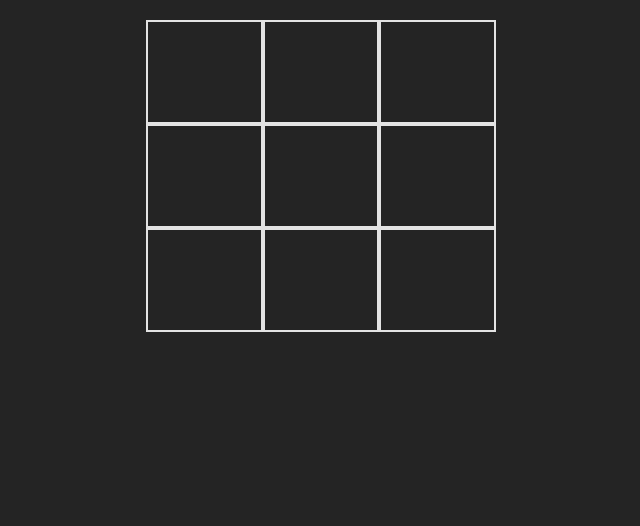
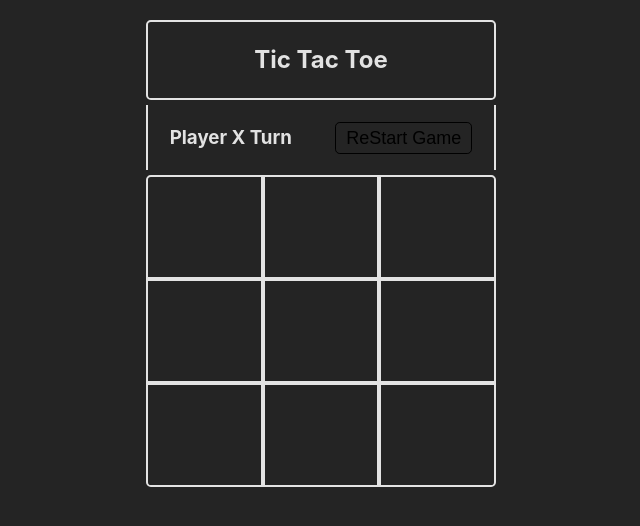
Before and after one commit to ParthPanchal26/Tic_Tac_Toe_ReactJs, a React (Vite) app: page / in a window 1280 px wide. Shown: the top 526 px of the page, without its empty margins (319-959 px from the left). Built offline with nearby package versions, Linux system fonts and the light colour scheme.

Commit message:
Completed Tic Tac Toe Game project with better UI

```diff
--- a/src/App.css
+++ b/src/App.css
@@ -4,10 +4,48 @@
   margin: 20px auto;
 }
 
+.heading {
+  text-align: center;
+  border: 2px solid;
+  border-radius: 0.3rem;
+}
+
 .board-row {
   display: flex;
   justify-content: space-evenly;
   align-items: center;
+}
+
+.board-row-tracker {
+  display: flex;
+  justify-content: space-around;
+  align-items: center;
+  border-left: 2px solid;
+  border-right: 2px solid;
+  margin-top: 5px;
+  margin-bottom: 5px;
+}
+
+.border-bottom {
+  border-bottom: 2px solid;
+  border-bottom-right-radius: 0.3rem;
+  border-bottom-left-radius: 0.3rem;
+}
+
+button {
+  padding: 10px;
+  line-height: 10px;
+  font-size: 18px;
+  background-color: #242424;
+  border-radius: 0.3rem;
+  border: 1px solid;
+  transition: 0.3s;
+}
+
+button:hover {
+  filter: drop-shadow(0 0 3px white);
+  border: 1px solid;
+  padding-inline: 12px;
 }
 
 .square {
@@ -17,4 +55,9 @@
   display: flex;
   align-items: center;
   justify-content: center;
+  transition: 0.3s;
 }
+
+.square:hover {
+  font-size: 18px;
+}
--- a/src/Tic_Tac_Toe/Board.jsx
+++ b/src/Tic_Tac_Toe/Board.jsx
@@ -6,20 +6,65 @@ const Board = () => {
     const [state, setState] = React.useState(Array(9).fill(null));
     const [isXTurn, setIsXTurn] = React.useState(true);
 
+    const checkWinner = () => {
+        const winnerLogic = [
+            [0, 1, 2],
+            [3, 4, 5],
+            [6, 7, 8],
+            [0, 3, 6],
+            [1, 4, 7],
+            [2, 5, 8],
+            [0, 4, 8],
+            [2, 4, 6]
+        ]
+
+        for (let logic of winnerLogic) {
+            const [a, b, c] = logic
+            if (state[a] !== null && state[a] === state[b] && state[a] === state[c])
+                return state[a]
+        }
+
+        return false
+    }
+
+    const isWinner = checkWinner()
+
     const handleClick = (index) => {
+
+        if (state[index] !== null) return
+
         const copyState = [...state]
         copyState[index] = isXTurn ? 'X' : 'O'
         setState(copyState)
         setIsXTurn(!isXTurn)
     }
 
+    const playAgain = () => {
+        setState(Array(9).fill(null))
+    }
+
 
     return (
+
         <div className="board-container">
+            <div className='heading'><h2>Tic Tac Toe</h2></div>
+
+            {isWinner ?
+                <>
+                    <div className="board-row-tracker border-bottom">
+                        <h3>{isWinner} Won</h3>
+                        <button onClick={playAgain}>Play again</button>
+                    </div>
+                </> :
+                <>
+                    <div className='board-row-tracker'>
+                        <h3>Player {isXTurn ? "X" : "O"} Turn</h3>
+                        <button onClick={playAgain}>ReStart Game</button>
+                    </div>
                     <div className="board-row">
-                <Square onClick={() => handleClick(0)} value={state[0]} />
+                        <Square onClick={() => handleClick(0)} value={state[0]} style={{ borderTopLeftRadius: '0.3rem' }} />
                         <Square onClick={() => handleClick(1)} value={state[1]} />
-                <Square onClick={() => handleClick(2)} value={state[2]} />
+                        <Square onClick={() => handleClick(2)} value={state[2]} style={{ borderTopRightRadius: '0.3rem' }} />
                     </div>
                     <div className="board-row">
                         <Square onClick={() => handleClick(3)} value={state[3]} />
@@ -27,10 +72,12 @@ const Board = () => {
                         <Square onClick={() => handleClick(5)} value={state[5]} />
                     </div>
                     <div className="board-row">
-                <Square onClick={() => handleClick(6)} value={state[6]} />
+                        <Square onClick={() => handleClick(6)} value={state[6]} style={{ borderBottomLeftRadius: '0.3rem' }} />
                         <Square onClick={() => handleClick(7)} value={state[7]} />
-                <Square onClick={() => handleClick(8)} value={state[8]} />
+                        <Square onClick={() => handleClick(8)} value={state[8]} style={{ borderBottomRightRadius: '0.3rem' }} />
                     </div>
+                </>
+            }
         </div>
     )
 }
--- a/src/Tic_Tac_Toe/Square.jsx
+++ b/src/Tic_Tac_Toe/Square.jsx
@@ -1,8 +1,6 @@
-import React from 'react'
-
 const Square = (props) => {
   return (
-    <div onClick={props.onClick} className="square">
+    <div style={props.style} onClick={props.onClick} className="square">
         <h5>{props.value}</h5>
     </div>
   )
```
Lines whose indentation alone changed are shown as unchanged.
